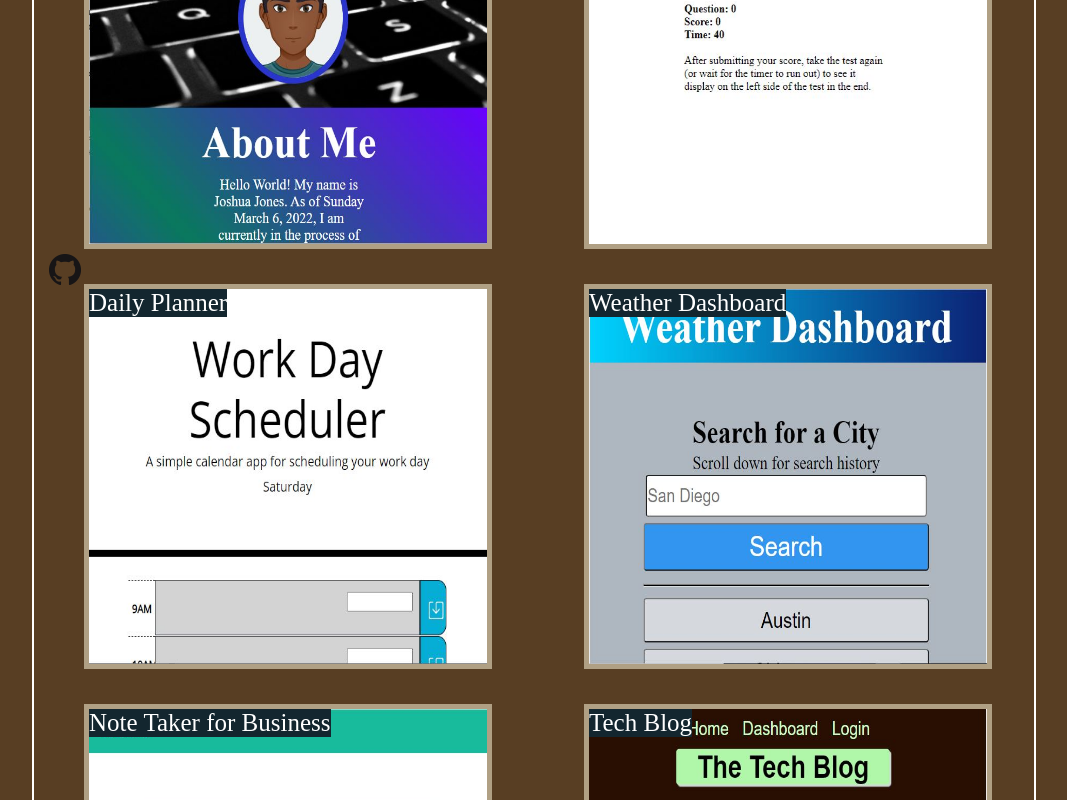
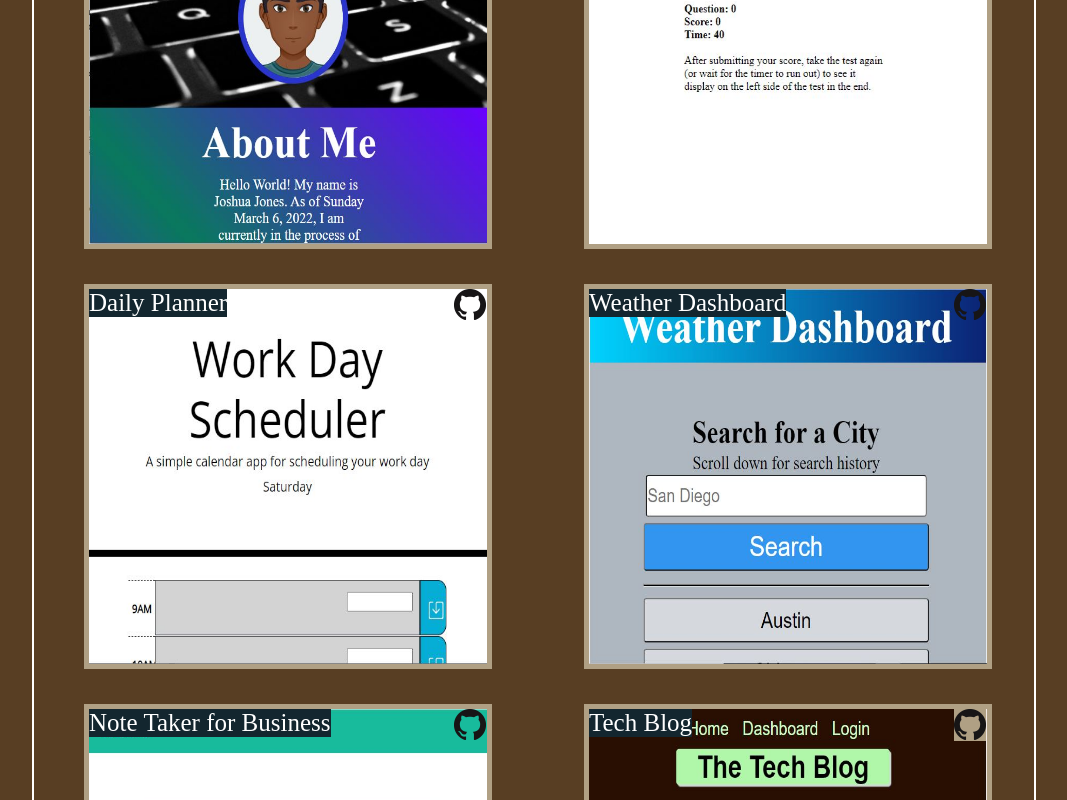
Before and after one commit to CoderJ01/react-programming-portfolio, a React (Create React App) app: page / in a window 1280 px wide. Shown: the part 300-1100 px from the top of the page, without its empty margins (74-1141 px from the left). Built offline with nearby package versions, Linux system fonts and the light colour scheme.

Commit message:
complete portfolio

```diff
--- a/src/components/Project/index.js
+++ b/src/components/Project/index.js
@@ -22,36 +22,48 @@ function Project() {
                 <div className="application">
                     <a href="https://coderj01.github.io/coding-portfolio-website/" rel="noreferrer" target="_blank">First Portfolio</a>
                     <img className="main-display" src={CSS} alt="" />
-                    <img className="gitHub" src={githubIcon} alt="" />
+                    <a href="https://github.com/CoderJ01/coding-portfolio-website" rel="noreferrer" target="_blank">
+                        <img className="gitHub" src={githubIcon} alt=""/>
+                    </a>
                 </div>
                 <div className="application">
                     <a href="https://coderj01.github.io/javascript-code-quiz/" rel="noreferrer" target="_blank">Code Quiz</a>
                     <img className="main-display" src={webAPI} alt="" />
-                    {/* <img className="gitHub" src={githubIcon} alt="" onClick={window.location.href='https://coderj01.github.io/javascript-code-quiz/'}/> */}
+                    <a href="https://github.com/CoderJ01/javascript-code-quiz" rel="noreferrer" target="_blank">
+                        <img className="gitHub" src={githubIcon} alt=""/>
+                    </a>
                 </div>
             </div>
             <div className="pair-wrapper">
                 <div className="application">
                     <a href="https://coderj01.github.io/daily-planner/" rel="noreferrer" target="_blank">Daily Planner</a>
                     <img className="main-display" src={thirdAPI} alt="" />
-                    {/* <img className="gitHub" src={githubIcon} alt="" onclick="window.location.href='https://coderj01.github.io/daily-planner/'"/> */}
+                    <a href="https://github.com/CoderJ01/daily-planner" rel="noreferrer" target="_blank">
+                        <img className="gitHub" src={githubIcon} alt=""/>
+                    </a>
                 </div>
                 <div className="application">
                     <a href="https://coderj01.github.io/weather-dashboard-2/" rel="noreferrer" target="_blank">Weather Dashboard</a>
                     <img className="main-display" src={serverAPI} alt="" />
-                    {/* <img className="gitHub" src={githubIcon} alt="" onclick="window.location.href='https://coderj01.github.io/weather-dashboard-2/'"/> */}
+                    <a href="https://github.com/CoderJ01/weather-dashboard-2" rel="noreferrer" target="_blank">
+                        <img className="gitHub" src={githubIcon} alt=""/>
+                    </a>
                 </div>
             </div>
             <div className="pair-wrapper">
                 <div className="application">
                     <a href="https://note-taker-for-business.herokuapp.com/notes" rel="noreferrer" target="_blank">Note Taker for Business</a>
                     <img className="main-display" src={express} alt="" />
-                    {/* <img className="gitHub" src={githubIcon} alt="" onclick="window.location.href='https://note-taker-for-business.herokuapp.com/notes'"/> */}
+                    <a href="https://github.com/CoderJ01/note-taker-for-business" rel="noreferrer" target="_blank">
+                        <img className="gitHub" src={githubIcon} alt=""/>
+                    </a>
                 </div>
                 <div className="application">
                     <a href="https://c-tech-blog.herokuapp.com" rel="noreferrer" target="_blank">Tech Blog</a>
                     <img className="main-display" src={mvc} alt="" />
-                    {/* <img className="gitHub tech" src={githubIcon} alt="" onclick="window.location.href='https://c-tech-blog.herokuapp.com/'"/> */}
+                    <a href="https://github.com/CoderJ01/tech-blog-2" rel="noreferrer" target="_blank">
+                        <img className="gitHub tech" src={githubIcon} alt=""/>
+                    </a>
                 </div>
             </div>
         </div>
--- a/src/index.css
+++ b/src/index.css
@@ -110,7 +110,8 @@ header nav ul a {
 
 .gitHub {
   position: absolute;
-  margin-left: -35px;
+  margin-left: 365px;
+  margin-top: -390px;
   height: 32px;
   width: 32px;
 }
@@ -124,5 +125,5 @@ header nav ul a {
 }
 
 .gitHub:active {
-
+  opacity: 0;
 }
```
